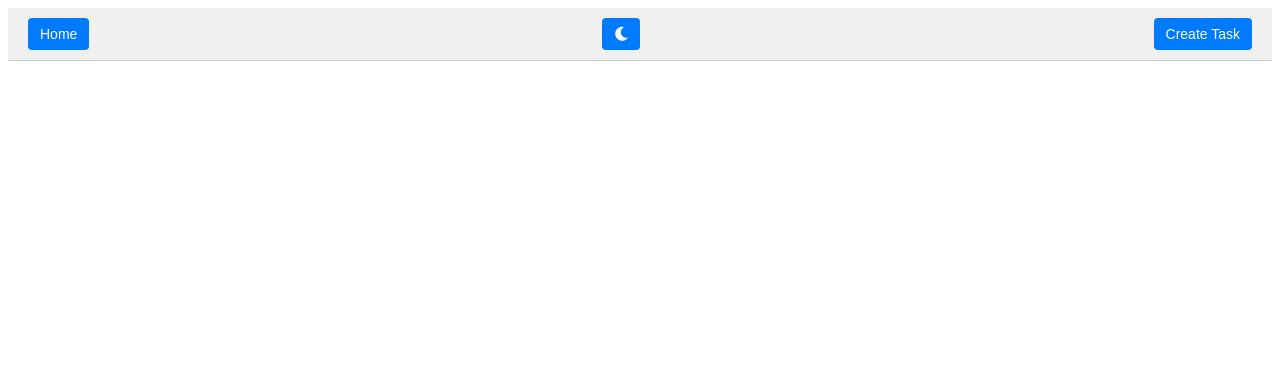
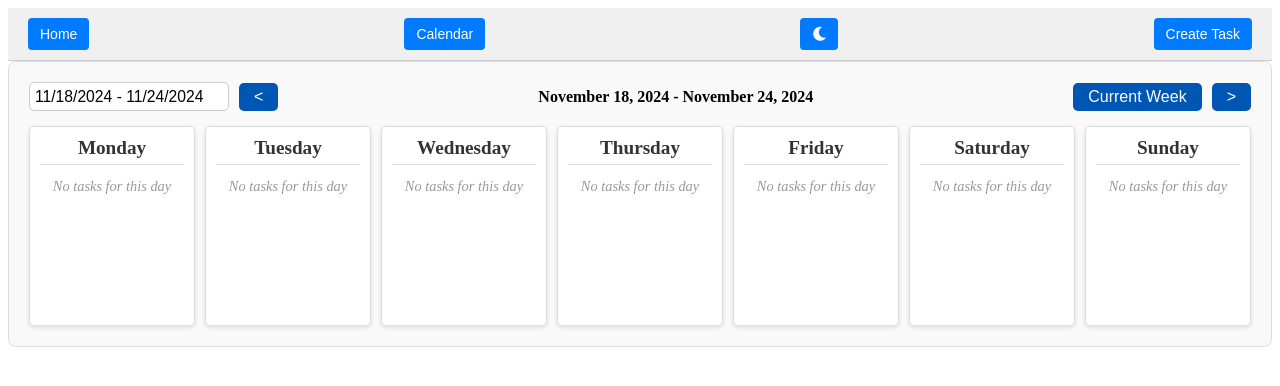
Before and after one commit to bichrr/TaskManager, an Angular app: page /calendar in a window 1280 px wide. Before the commit this address led to /. Shown: the top 386 px of the page. Built offline with nearby package versions, Linux system fonts and the light colour scheme.

Commit message:
added working calendar

```diff
--- a/src/app/app.component.ts
+++ b/src/app/app.component.ts
@@ -1,4 +1,4 @@
-import { Component } from '@angular/core';
+import { Component,CUSTOM_ELEMENTS_SCHEMA  } from '@angular/core';
 import { RouterModule, RouterOutlet } from '@angular/router';
 import { HeadBarComponent } from "./head-bar/head-bar.component";
 import { Router, NavigationEnd } from '@angular/router';
@@ -6,10 +6,11 @@ import { filter } from 'rxjs/operators';
 import { TaskListComponent } from "./task-list/task-list.component";
 import { CommonModule } from '@angular/common';
 import { CreateTaskComponent } from './create-task/create-task.component';
+import { CalendarComponent } from './calendar/calendar.component';
 @Component({
   selector: 'app-root',
   standalone: true,
-  imports: [HeadBarComponent, CreateTaskComponent, TaskListComponent,RouterModule],
+  imports: [HeadBarComponent, CreateTaskComponent, TaskListComponent,RouterModule,CalendarComponent],
   templateUrl: './app.component.html',
   styleUrl: './app.component.css'
 })
--- a/src/app/app.routes.ts
+++ b/src/app/app.routes.ts
@@ -2,11 +2,13 @@ import { NgModule } from '@angular/core';
 import { RouterModule, Routes } from '@angular/router';
 import { TaskListComponent } from './task-list/task-list.component';
 import { CreateTaskComponent } from './create-task/create-task.component';
+import { CalendarComponent } from './calendar/calendar.component';
 
 export const routes: Routes = [
   { path: '', component: TaskListComponent },
   { path: 'create-task', component: CreateTaskComponent },   // Route for creating new task
   { path: 'edit-task/:id', component: CreateTaskComponent },  // Route for editing existing task
+  { path: 'calendar', component: CalendarComponent },
 ];
 
 
--- /dev/null
+++ b/src/app/calendar/calendar.component.css
@@ -0,0 +1,150 @@
+/* Light Mode */
+body {
+  background-color: #ffffff;
+  color: #000000;
+}
+
+/* Dark Mode */
+body.dark-mode {
+  background-color: #121212;
+  color: #ffffff;
+}
+
+/* Main calendar container */
+.calendar {
+    display: flex;
+    flex-direction: column;
+    padding: 20px;
+    background-color: #f9f9f9;
+    border: 1px solid #ddd;
+    border-radius: 8px;
+    box-sizing: border-box;
+  }
+
+  /* Container for the navigation buttons */
+.calendar-navigation {
+    display: flex;
+    justify-content: space-between;
+    align-items: center;
+    gap: 10px;
+    margin-bottom: 15px; /* Optional: space between the navigation and the calendar */
+  }
+
+  .calendar-navigation button {
+    padding: 5px 15px;
+    background-color: #0056b3;
+    color: white;
+    border: none;
+    border-radius: 5px;
+    cursor: pointer;
+    font-size: 1rem;
+  }
+
+  .calendar-navigation button:hover {
+    background-color: #007bff;
+  }
+
+  .calendar-navigation button:focus {
+    outline: none;
+  }
+
+  /* Ensure the text and buttons stay aligned */
+  .calendar-navigation span {
+    font-size: 1rem;
+    font-weight: bold;
+    flex-grow: 1; /* Ensures the text takes available space between the buttons */
+    text-align: center;
+  }
+
+  /* Container for all the days */
+  .days {
+    display: flex; /* Align days horizontally */
+    justify-content: space-between; /* Evenly space out days */
+    gap: 10px; /* Space between each day */
+  }
+
+  /* Individual day container */
+  .day {
+    background-color: #ffffff;
+    border: 1px solid #ddd;
+    border-radius: 5px;
+    padding: 10px;
+    box-shadow: 0 2px 5px rgba(0, 0, 0, 0.1);
+    width: 100%; /* Make each day take equal space */
+    display: flex;
+    flex-direction: column; /* Stack the contents vertically within each day */
+    justify-content: flex-start;
+    height: 100%;
+  }
+
+  /* Day title (e.g., Monday, Tuesday) */
+  .day h3 {
+    margin: 0;
+    text-align: center;
+    font-size: 1.2em;
+    color: #333;
+    border-bottom: 1px solid #ddd;
+    padding-bottom: 5px;
+    font-weight: bold;
+  }
+
+  /* Task list inside each day */
+  .day ul {
+    list-style: none;
+    padding: 0;
+    margin: 0;
+    overflow-y: auto;
+    height: 150px; /* Set height for scrollable task list */
+    max-height: 200px; /* Allow scrolling when there are many tasks */
+  }
+
+  /* Individual task item */
+  .day ul li {
+    padding: 8px;
+    background-color: #f5f5f5;
+    border-left: 4px solid #5cb85c; /* Green left border for tasks */
+    font-size: 0.9em;
+    color: #555;
+    border-radius: 3px;
+    margin: 5px 0;
+    transition: background-color 0.3s ease;
+  }
+
+  /* Hover effect for tasks */
+  .day ul li:hover {
+    background-color: #e9f7e9;
+  }
+
+  /* Empty day message (when no tasks) */
+  .day ul li.empty {
+    color: #999;
+    font-style: italic;
+    text-align: center;
+    background-color: transparent;
+    border: none;
+    font-size: 0.9em;
+  }
+  /* Style the select dropdown */
+select {
+    width: 200px; /* Adjust the width as needed */
+    padding: 5px;
+    font-size: 0.98em;
+    border: 1px solid #ccc;
+    border-radius: 5px;
+    background-color: #fff;
+    appearance: none; /* Optional: removes default dropdown arrow */
+    -webkit-appearance: none;
+    -moz-appearance: none;
+  }
+
+  /* Style the dropdown options */
+  select option {
+    padding: 10px;
+    font-size: 1em;
+  }
+
+  /* Limit the visible options to 4 before scrolling */
+  select {
+    max-height: calc(4 * 30px); /* Assuming each option is about 30px in height */
+    overflow-y: auto; /* Enables scrolling if more than 4 items */
+  }
--- /dev/null
+++ b/src/app/calendar/calendar.component.html
@@ -0,0 +1,27 @@
+<div class="calendar">
+    <!-- Navigation Arrows -->
+    <div class="calendar-navigation">
+        <select (change)="goToSelectedWeek($event)">
+  <option *ngFor="let week of weekList" [value]="week">{{ week }}</option>
+</select>
+
+      <button (click)="previousWeek()">&lt;</button>
+      <span>{{ currentWeekDates[0] | date: 'MMMM dd, yyyy' }} - {{ currentWeekDates[6] | date: 'MMMM dd, yyyy' }}</span>
+      <button class="currentweek" (click)="goToCurrentWeek()">Current Week</button>
+      <button (click)="nextWeek()">&gt;</button>
+    </div>
+
+    <div class="days">
+      <div class="day" *ngFor="let day of weekDays; let i = index">
+        <h3>{{ day }}</h3>
+        <ul>
+          <li *ngFor="let task of getTasksByDate(currentWeekDates[i])">
+            {{ task.title }} (Due: {{ task.dueDate | date: 'shortDate' }})
+          </li>
+          <li *ngIf="getTasksByDate(currentWeekDates[i]).length === 0" class="empty">
+            No tasks for this day
+          </li>
+        </ul>
+      </div>
+    </div>
+  </div>
--- /dev/null
+++ b/src/app/calendar/calendar.component.ts
@@ -0,0 +1,137 @@
+import { Component, OnInit } from '@angular/core';
+import { TaskService } from '../task.service';
+import { Task } from '../task';
+import { CommonModule } from '@angular/common';
+
+@Component({
+  selector: 'app-calendar',
+  standalone: true,
+  templateUrl: './calendar.component.html',
+  styleUrls: ['./calendar.component.css'],
+  imports: [CommonModule],
+})
+export class CalendarComponent implements OnInit {
+  tasks: Task[] = [];
+  weekDays: string[] = ['Monday', 'Tuesday', 'Wednesday', 'Thursday', 'Friday', 'Saturday', 'Sunday'];
+  currentWeekDates: Date[] = [];
+  currentDate: Date = new Date(); // Current date to track
+  weekList: string[] = [];
+  constructor(private taskService: TaskService) {}
+
+  ngOnInit(): void {
+    this.checkDarkMode();
+    this.generateWeeks();
+    this.setCurrentWeekDates();
+    this.loadTasksForCalendar();
+  }
+  generateWeeks(): void {
+    const weeks: string[] = [];
+    const currentDate = new Date();
+    const numberOfWeeksToGenerate = 12; // Adjust how many weeks you want to display
+
+    // Fix the current date to the start of the current week
+    const startOfCurrentWeek = this.getStartOfWeek(currentDate);
+
+    for (let i = 0; i < numberOfWeeksToGenerate; i++) {
+      const startOfWeek = new Date(startOfCurrentWeek);
+      startOfWeek.setDate(startOfCurrentWeek.getDate() + i * 7); // Start of the week (Monday)
+
+      const endOfWeek = new Date(startOfWeek);
+      endOfWeek.setDate(startOfWeek.getDate() + 6); // End of the week (Sunday)
+
+      // Format the week as "Jan 1 - Jan 7"
+      const weekRange = `${startOfWeek.toLocaleDateString()} - ${endOfWeek.toLocaleDateString()}`;
+      weeks.push(weekRange);
+    }
+
+    this.weekList = weeks; // Populate the week list
+  }
+
+  goToSelectedWeek(event: any): void {
+    const selectedWeek = event.target.value;
+    const weekRange = selectedWeek.split(' - ');
+    const startDate = new Date(weekRange[0]);
+
+    this.currentWeekDates = this.getWeekDates(startDate); // Update current week dates
+  }
+  getWeekDates(startDate: Date): Date[] {
+    const weekDates: Date[] = [];
+    const startOfWeek = this.getStartOfWeek(startDate);
+
+    for (let i = 0; i < 7; i++) {
+      const date = new Date(startOfWeek);
+      date.setDate(startOfWeek.getDate() + i);
+      weekDates.push(date);
+    }
+
+    return weekDates;
+  }
+  goToCurrentWeek(): void {
+    this.currentWeekDates = this.getCurrentWeekDates(); // Update currentWeekDates to this week's dates
+  }
+  loadTasksForCalendar(): void {
+    this.tasks = this.taskService.loadTasks();
+  }
+  getCurrentWeekDates(): Date[] {
+    const startOfWeek = new Date();
+    const currentDay = startOfWeek.getDay();
+    const diffToStartOfWeek = currentDay === 0 ? -6 : 1 - currentDay;
+
+    startOfWeek.setDate(startOfWeek.getDate() + diffToStartOfWeek);
+
+    return Array.from({ length: 7 }, (_, i) => {
+      const date = new Date(startOfWeek);
+      date.setDate(startOfWeek.getDate() + i);
+      return date;
+    });
+  }
+  getTasksByDate(date: Date): Task[] {
+    const formattedDate = date.toISOString().split('T')[0];
+    return this.tasks.filter(task => {
+      const taskDate = new Date(task.dueDate!);
+      const formattedTaskDate = taskDate.toISOString().split('T')[0];
+      return formattedTaskDate === formattedDate;
+    });
+  }
+
+
+
+  setCurrentWeekDates(): void {
+    const startOfWeek = this.getStartOfWeek(this.currentDate);
+    this.currentWeekDates = Array.from({ length: 7 }, (_, index) => {
+      const date = new Date(startOfWeek);
+      date.setDate(startOfWeek.getDate() + index); // Set dates for the whole week
+      return date;
+    });
+  }
+  private checkDarkMode(): void {
+    if (typeof window !== 'undefined' && localStorage) {
+      const darkModeEnabled = localStorage.getItem('darkMode') === 'true';
+      // Apply dark mode settings
+      if (darkModeEnabled) {
+        document.body.classList.add('dark-mode');
+      } else {
+        document.body.classList.remove('dark-mode');
+      }
+    }
+  }
+
+  getStartOfWeek(date: Date): Date {
+    const day = date.getDay() || 7; // Get the current day of the week (Sunday=0)
+    const startOfWeek = new Date(date);
+    startOfWeek.setDate(date.getDate() - day + 1); // Set to Monday of that week
+    startOfWeek.setHours(0, 0, 0, 0); // Reset time to start of the day
+    return startOfWeek;
+  }
+
+
+  previousWeek(): void {
+    this.currentDate.setDate(this.currentDate.getDate() - 7); // Go back 7 days
+    this.setCurrentWeekDates(); // Update displayed week
+  }
+
+  nextWeek(): void {
+    this.currentDate.setDate(this.currentDate.getDate() + 7); // Go forward 7 days
+    this.setCurrentWeekDates(); // Update displayed week
+  }
+}
--- a/src/app/create-task/create-task.component.ts
+++ b/src/app/create-task/create-task.component.ts
@@ -27,7 +27,7 @@ export class CreateTaskComponent implements OnInit {
     this.taskForm = this.fb.group({
       title: ['', Validators.required],
       description: ['', Validators.required],
-      dueDate: ['', Validators.required],
+      dueDate: ['', Validators.required,dateNotBeforeToday],
       priority: ['', Validators.required],
       status: ['', Validators.required]
     });
--- a/src/app/head-bar/head-bar.component.html
+++ b/src/app/head-bar/head-bar.component.html
@@ -1,5 +1,6 @@
 <div class="head-bar">
     <button (click)="goHome()">Home</button>
+    <button (click)="goToCalendar()">Calendar</button>
     <button (click)="toggleDarkMode()">
       <i [class]="isDarkMode ? 'fa fa-sun' : 'fa fa-moon'"></i>
     </button>
--- a/src/app/head-bar/head-bar.component.ts
+++ b/src/app/head-bar/head-bar.component.ts
@@ -41,5 +41,7 @@ export class HeadBarComponent implements OnInit {
   goHome(): void {
     this.router.navigate(['/']);
   }
-
+  goToCalendar(): void {
+    this.router.navigate(['/calendar']);
+  }
 }
--- a/src/app/task.service.ts
+++ b/src/app/task.service.ts
@@ -73,7 +73,7 @@ export class TaskService {
     }
   }
 
-  private loadTasks(): Task[] {
+  loadTasks(): Task[] {
     if (this.isBrowser()) { // Check if running in a browser environment
       const tasks = localStorage.getItem(this.tasksKey);
       const parsedTasks = tasks ? JSON.parse(tasks) : [];
```
Also changed, not shown: 1 other file (tests, documents, lock files or other folders).
